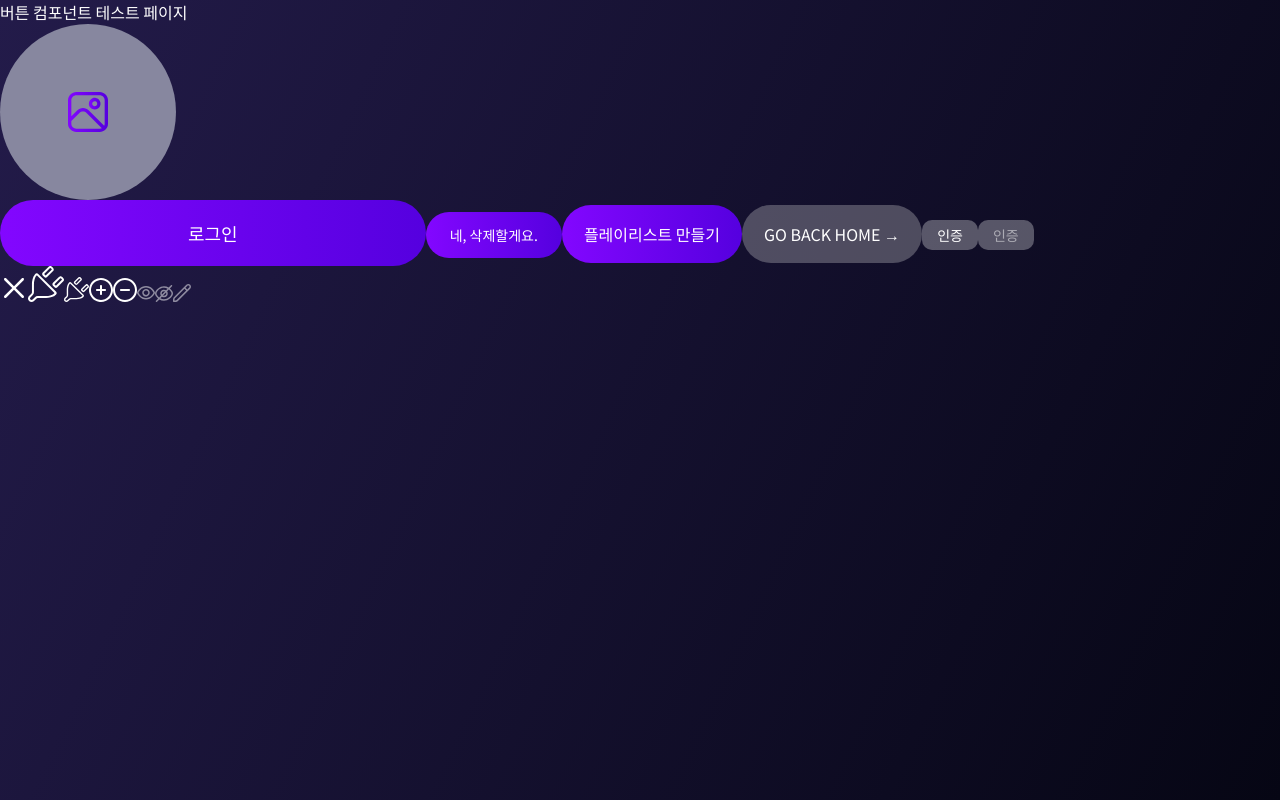
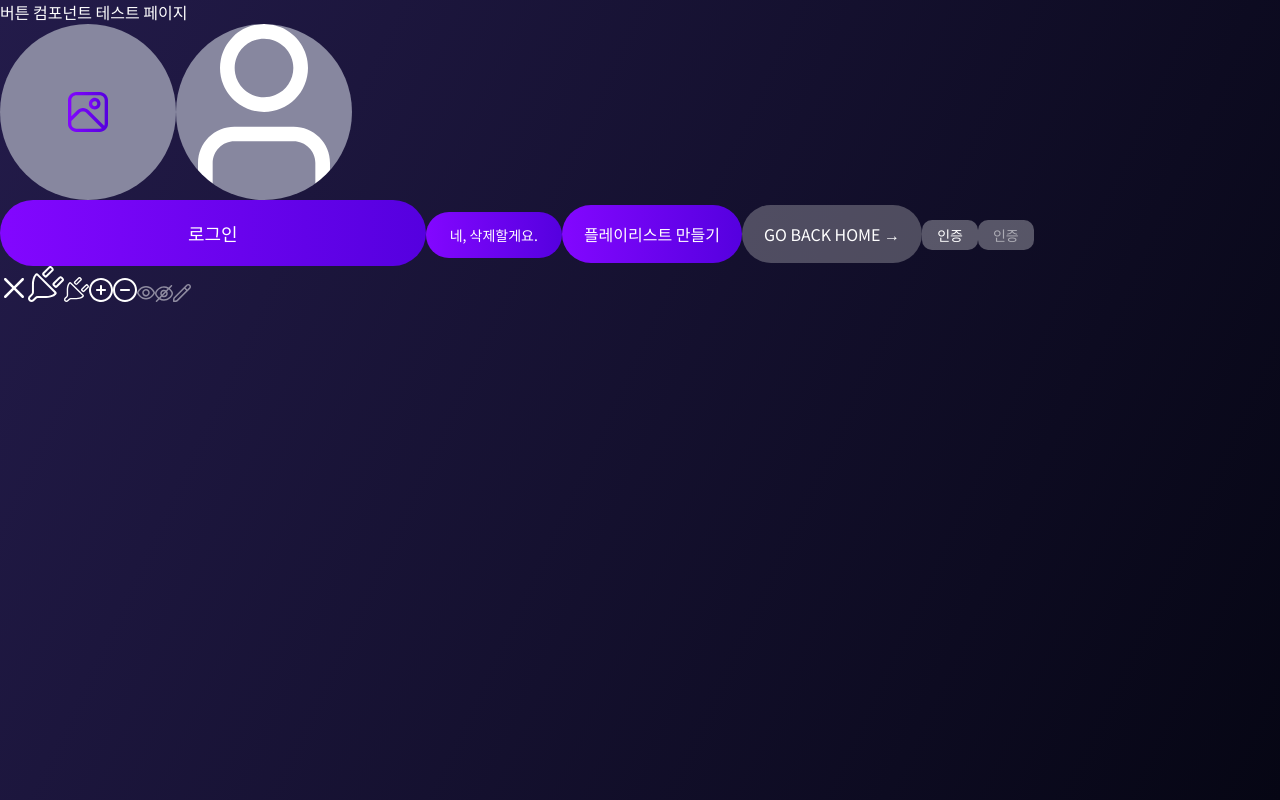
Before and after one commit to FRONT-END-BOOTCAMP-PULS-4/Jackpot_Plug, a Next.js app: page /component/button in a window 1280 px wide. Built offline with nearby package versions, Linux system fonts and the light colour scheme.

Commit message:
feat: 프로필 버튼에 이미지 변경 가능하도록 인터페이스 추가

```diff
--- a/app/component/button/Buttons.module.scss
+++ b/app/component/button/Buttons.module.scss
@@ -84,6 +84,17 @@
     @include before(40px, 40px, "/assets/icons/profile.svg", 40px 40px);
     @include position();
   }
+
+  /* 이미지가 제공된 경우 */
+  &.profileImgBtn_withImage {
+    background-size: cover;
+    background-position: center;
+    background-repeat: no-repeat;
+
+    &:before {
+      content: none;
+    }
+  }
 }
 
 /* IconBtn */
--- a/app/component/button/Buttons.tsx
+++ b/app/component/button/Buttons.tsx
@@ -23,15 +23,21 @@ export function RoundBtn({ text, size, color, onClick }: RoundBtnProps) {
 
 /* ProfileImgBtn 컴포넌트 */
 interface ProfileImgBtnProps {
+  image?: string;
   onClick?: () => void;
 }
 
-export function ProfileImgBtn({ onClick }: ProfileImgBtnProps) {
+export function ProfileImgBtn({ image, onClick }: ProfileImgBtnProps) {
+  const className = `${styles.profileImgBtn} ${
+    image ? styles.profileImgBtn_withImage : ""
+  }`;
+
   return (
     <button
       type="button"
-      className={styles.profileImgBtn}
+      className={className}
       onClick={onClick}
+      style={image ? { backgroundImage: `url(${image})` } : undefined}
     ></button>
   );
 }
--- a/app/component/button/page.tsx
+++ b/app/component/button/page.tsx
@@ -10,6 +10,7 @@ export default function Home() {
       </div>
       <div>
         <ProfileImgBtn />
+        <ProfileImgBtn image="/assets/icons/user.svg" />
       </div>
       <div>
         <RoundBtn text="로그인" size="lg" color="accent" />
```
